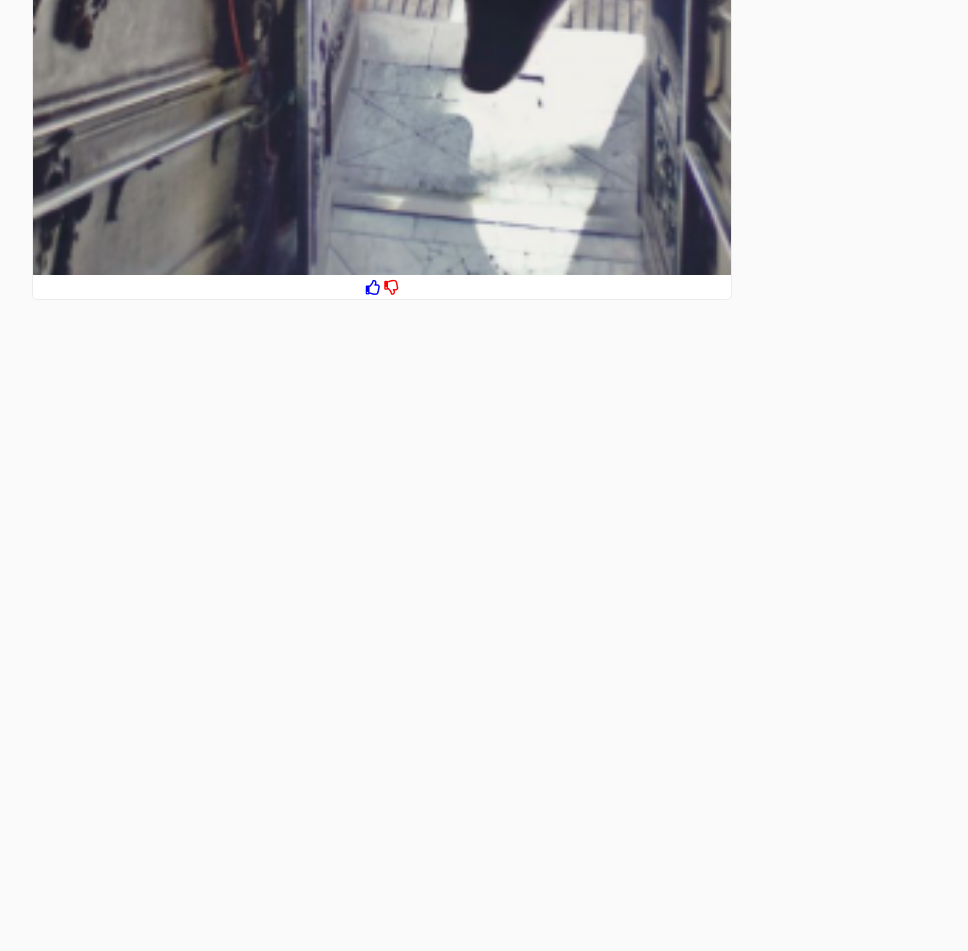
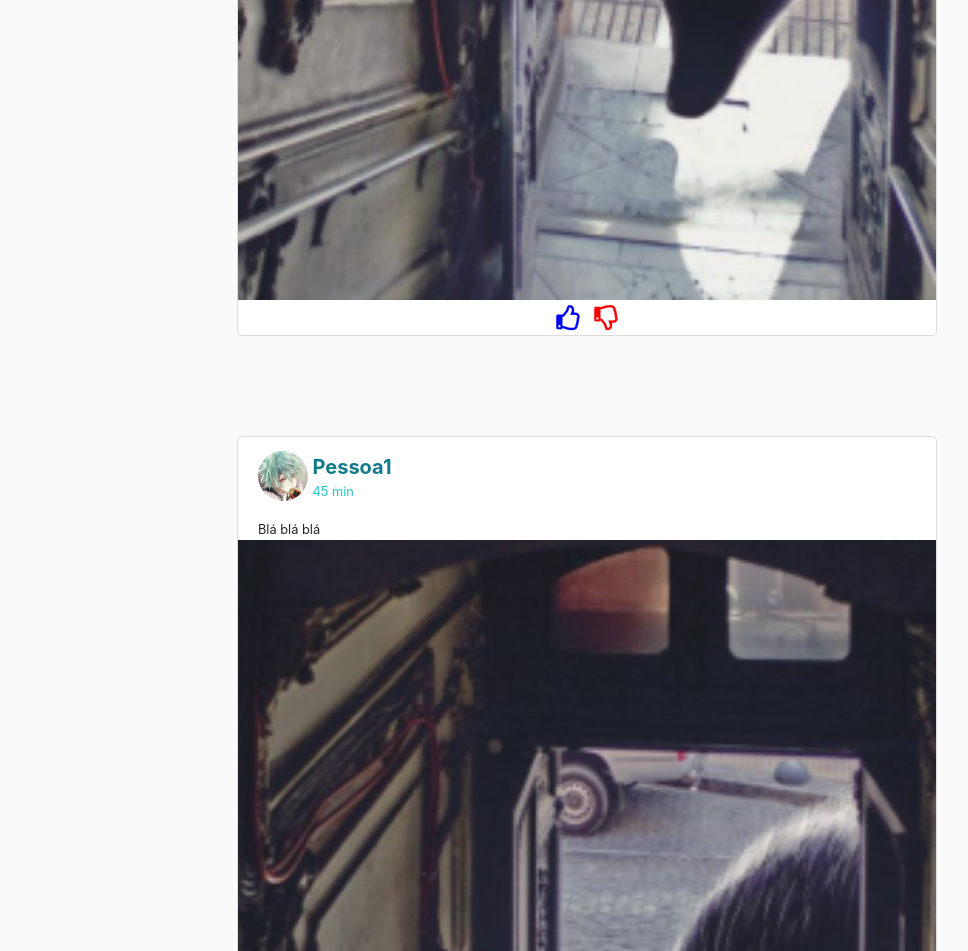
Before and after one commit to N1ck-S2/Minha-Rede-Social, a plain HTML site: page aula1106/index.html in a window 1280 px wide. Shown: the part 949-1900 px from the top of the page, without its empty margins (53-1021 px from the left). Before the commit the page ends 1249 px from the top, so only its background shows below. Drawn offline with Linux system fonts and the light colour scheme.

Commit message:
kudegfouiw

```diff
--- a/aula1106/index.html
+++ b/aula1106/index.html
@@ -55,7 +55,33 @@
           <div class="post">
             <div class="pessoa-post">
               <img src="images/person1-home.png" alt="Pessoa1" class="img-person-post">
-              <a href="#"><small class="person-post"><b>Pessoa1</b></small></a>
+              <div class="conjunto-post-time">
+                <a href="#"><small class="person-post"><b>Pessoa1</b></small></a>
+                <small class="time-person-post">45 min</small>
+              </div>
+            </div>
+            <div class="descricao">
+              <small>Blá blá blá</small>
+            </div>
+            <div class="img-post">
+              <img src="images/post1-home.png" alt="Foto" class="post-home">
+            </div>
+            <div class="reacoes-post">
+              <a href="#"><i class="far fa-thumbs-up like rections"></i></a>
+              <a href="#"><i class="far fa-thumbs-down dislike rections"></i></a>
+            </div>
+          </div>
+        </div>
+      </div>
+      <div class="row">
+        <div class="col-lg-12">
+          <div class="post">
+            <div class="pessoa-post">
+              <img src="images/person1-home.png" alt="Pessoa1" class="img-person-post">
+              <div class="conjunto-post-time">
+                <a href="#"><small class="person-post"><b>Pessoa1</b></small></a>
+                <small class="time-person-post">45 min</small>
+              </div>
             </div>
             <div class="descricao">
               <small>Blá blá blá</small>
--- a/aula1106/style.css
+++ b/aula1106/style.css
@@ -298,10 +298,11 @@
 /* FECHAMENTO DETALHE DA NAVBAR DAS PAINAS DA REDE SOCIAL */
 
 .post {
+    margin: auto;
     background-color: #fff;
     margin-top: 100px;
     width: 700px;
-    border: 1px solid #ececec;
+    border: 1px solid #DCDCDC;
     border-radius: 5px;
 }
 
@@ -310,29 +311,45 @@
     padding-top: 15px;
 }
 
+.img-person-post {
+    width: 50px;
+    height: 50px;
+    border-radius: 50px;
+    display: inline;
+    position: relative;
+    top: -15px;
+}
+
+.conjunto-post-time {
+    display: inline-block;
+}
+
+.person-post {
+    font-size: 20px;
+    color: #117a8b;
+    display: inline;
+}
+
+.time-person-post {
+    color: #20C4CB;
+    display: block;
+}
+
 .descricao {
     padding-left: 20px;
+}
+
+.post-home {
+    width: 100%;
 }
 
 .reacoes-post {
     text-align: center;
 }
 
-.img-person-post {
-    width: 40px;
-    height: 40px;
-    border-radius: 50px;
-}
-
-.person-post {
-    font-size: 15px;
-}
-
-.post-home {
-    width: 100%;
-}
 .rections {
-    font-size: 15px;
+    font-size: 25px;
+    margin: 5px;
 }
 
 .like {
```
